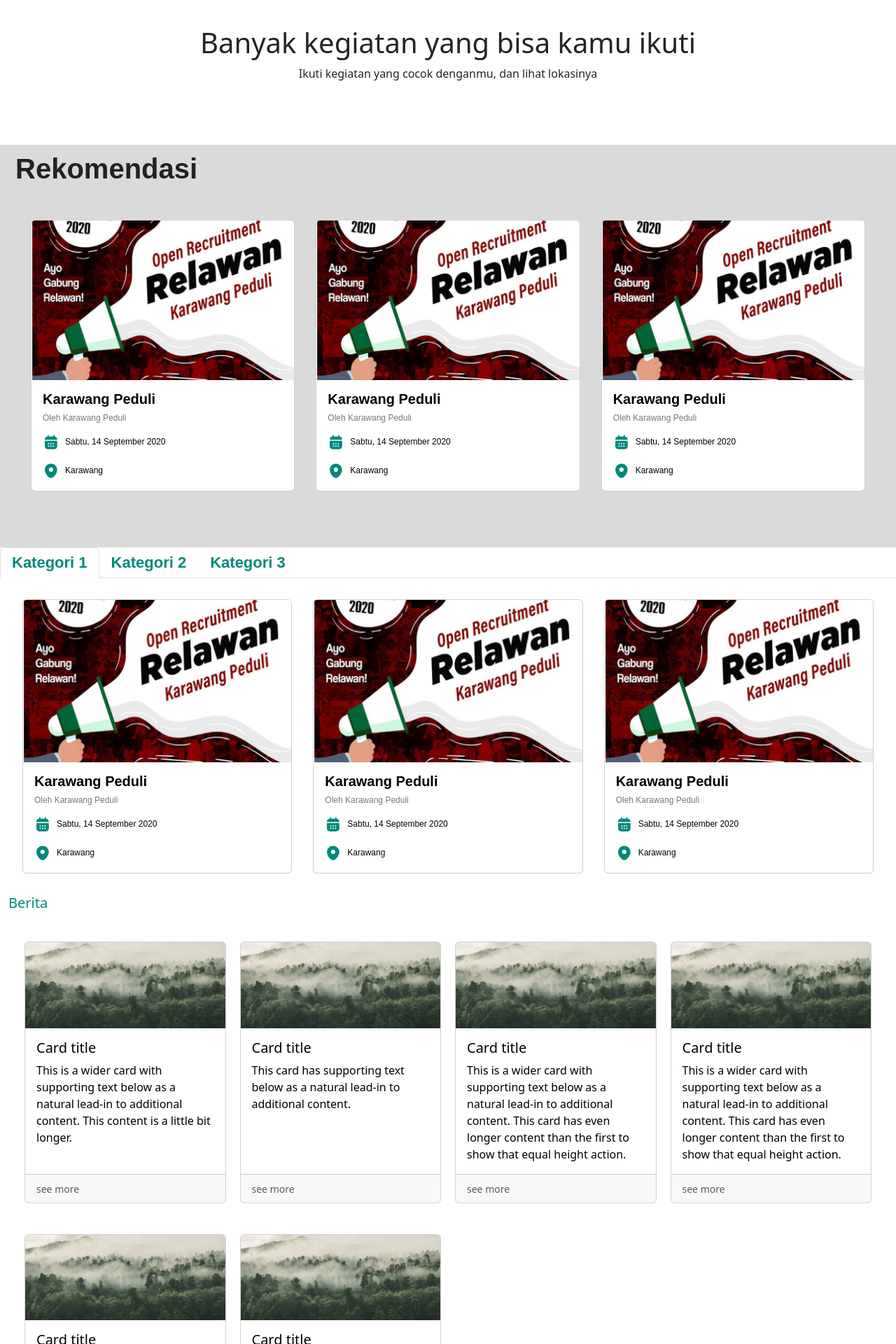
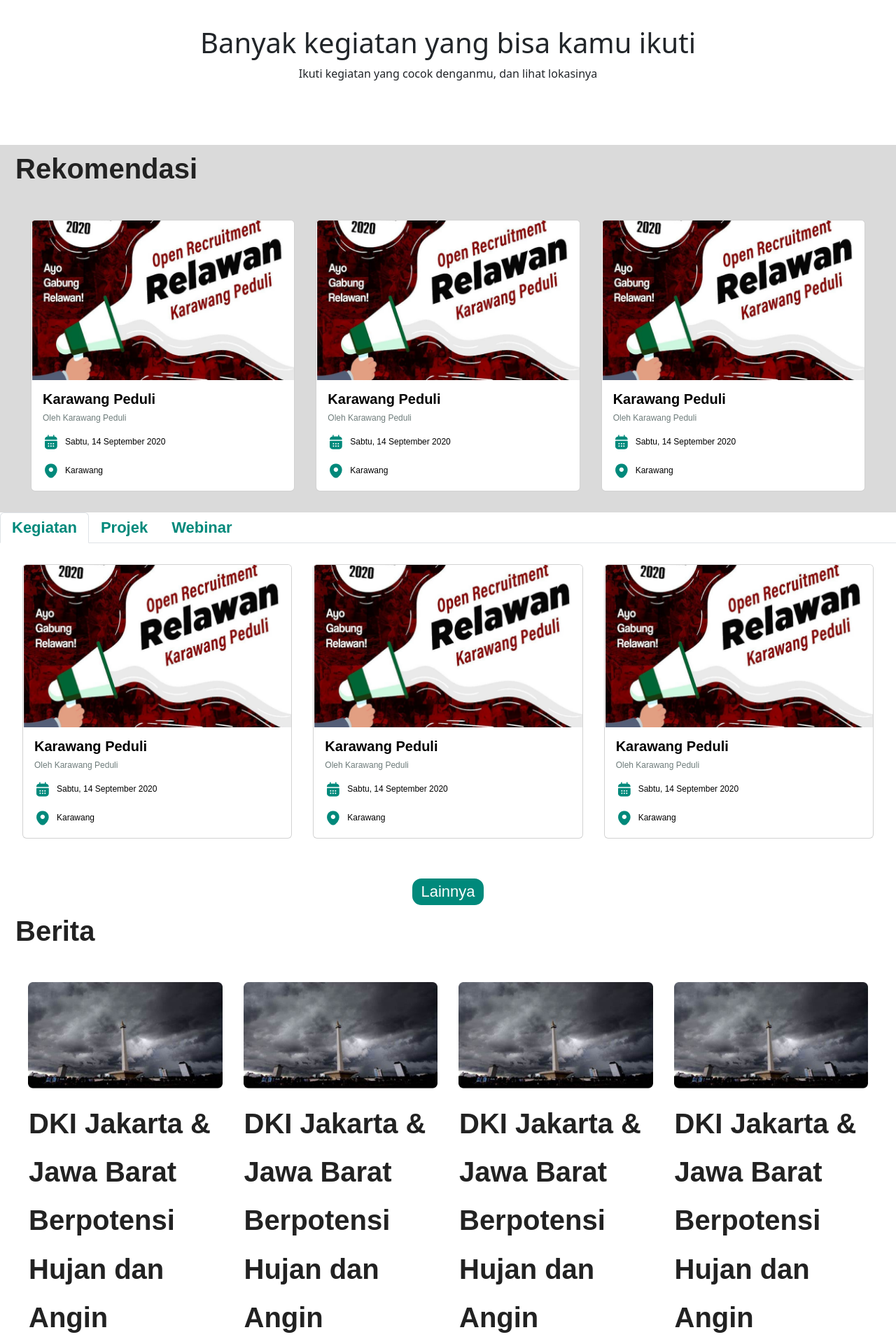
Before and after one commit to fadelalif/Klp.WEBPRO, a CodeIgniter app: page /database/index.php/Dashboard in a window 1280 px wide. Shown: the part 1040-2960 px from the top of the page at 70% size. Run offline with CodeIgniter, Linux system fonts and the light colour scheme.

Commit message:
penyelesaian halaman dashboard login

```diff
--- /dev/null
+++ b/Klp.WebProCi/application/views/cardBerita.php
@@ -0,0 +1,10 @@
+<div class="col" style="padding: 5px 15px;">
+    <a href="<?= base_url() ?>link/menuju_halaman_tujuan" style="text-decoration: none;">
+        <div class="card cardBer" style="border: none;">
+            <img class="card-img-top" src="<?= base_url() ?>assets/img/hujan jakarta.png" alt="Card image cap">
+            <div class="card-body cB">
+                <h5 class="card-title cBH">DKI Jakarta & Jawa Barat Berpotensi Hujan dan Angin Kencang </h5>
+            </div>
+        </div>
+    </a>
+</div>
--- a/Klp.WebProCi/application/views/navLogin.php
+++ b/Klp.WebProCi/application/views/navLogin.php
@@ -22,29 +22,26 @@
           <li class="nav-item mx-4">
             <a class="nav-link active" aria-current="page" href="#">Utama</a>
           </li>
-          <li class="nav-item mx-4">
-          <li class="nav-item dropdown">
+          <li class="nav-item dropdown mx-4">
             <a class="nav-link dropdown-toggle" href="#" role="button" data-bs-toggle="dropdown" aria-expanded="false">
               Tentang
             </a>
             <ul class="dropdown-menu navDropdownMenuLink" style="background-color: #00897b">
-              <li><a id="navDropdownMenuLink" class="dropdown-item  " href="#">Action</a></li>
-              <li><a class="dropdown-item" href="#">Another action</a></li>
-              <li><a class="dropdown-item" href="#">Something else here</a></li>
+              <li><a id="navDropdownMenuLink" class="dropdown-item  " href="#">Tentang Relawanin</a></li>
+              <li><a class="dropdown-item" href="#">Visi dan Misi</a></li>
+              <li><a class="dropdown-item" href="#">Hubungi Kami</a></li>
+              <li><a class="dropdown-item" href="#">Donasi</a></li>
             </ul>
           </li>
-          </li>
-          <li class="nav-item mx-4">
-          <li class="nav-item dropdown">
+          <li class="nav-item dropdown mx-4">
             <a class="nav-link dropdown-toggle" href="#" role="button" data-bs-toggle="dropdown" aria-expanded="false">
               Fitur
             </a>
             <ul class="dropdown-menu navDropdownMenuLink" style="background-color: #00897b">
-              <li><a id="navDropdownMenuLink" class="dropdown-item  " href="#">Action</a></li>
-              <li><a class="dropdown-item" href="#">Another action</a></li>
-              <li><a class="dropdown-item" href="#">Something else here</a></li>
+              <li><a id="navDropdownMenuLink" class="dropdown-item  " href="#">Cari Kegiatan</a></li>
+              <li><a class="dropdown-item" href="#">Mengadakan Kegiatan</a></li>
+              <li><a class="dropdown-item" href="#">Panduan</a></li>
             </ul>
-          </li>
           </li>
           <li class="nav-item mx-4">
             <a class="nav-link" href="#">Berita</a>
--- a/Klp.WebProCi/application/views/page/relawan.php
+++ b/Klp.WebProCi/application/views/page/relawan.php
@@ -11,6 +11,8 @@
   <link rel="stylesheet" href="https://cdn.jsdelivr.net/npm/bootstrap@4.6.2/dist/css/bootstrap.min.css">
   <link rel="stylesheet" href="<?= base_url() ?>assets/css/styleDashboard.css">
   <link rel="stylesheet" href="<?= base_url() ?>assets/css/styleCardKegiatan.css">
+  <link rel="stylesheet" href="<?= base_url() ?>assets/css/styleCardBerita.css">
+
 </head>
 
 <body>
@@ -126,23 +128,19 @@
       </div>
     </div>
   </section>
-  <section id="cardKegiatan">
-    <div class="container-fluid" style="background-color: #DADADA">
-      <div class="row" style="padding: 25px;">
-      <div class="col-md-12"></div>
-      </div>
-    </div>
-  </section>
   <section id="cardKat">
     <ul class="nav nav-tabs" id="myTabs">
       <li class="nav-item">
-      <a class="nav-link active" id="card1-tab" data-bs-toggle="tab" href="#card1" role="tab" aria-controls="card1" aria-selected="true" style="color: #00897b;">Kategori 1</a>
+        <a class="nav-link active" id="card1-tab" data-bs-toggle="tab" href="#card1" role="tab" aria-controls="card1"
+          aria-selected="true" style="color: #00897b;">Kegiatan</a>
       </li>
       <li class="nav-item">
-      <a class="nav-link" id="card2-tab" data-bs-toggle="tab" href="#card2" role="tab" aria-controls="card2" aria-selected="false" style="color: #00897b;">Kategori 2</a>
+        <a class="nav-link" id="card2-tab" data-bs-toggle="tab" href="#card2" role="tab" aria-controls="card2"
+          aria-selected="false" style="color: #00897b;">Projek</a>
       </li>
       <li class="nav-item">
-      <a class="nav-link" id="card3-tab" data-bs-toggle="tab" href="#card3" role="tab" aria-controls="card3" aria-selected="false" style="color: #00897b;">Kategori 3</a>
+        <a class="nav-link" id="card3-tab" data-bs-toggle="tab" href="#card3" role="tab" aria-controls="card3"
+          aria-selected="false" style="color: #00897b;">Webinar</a>
       </li>
     </ul>
 
@@ -169,94 +167,20 @@
         </div>
       </div>
     </div>
-
+    <div class="mt-4" style="text-align: center">
+      <a href="<?= base_url() ?>index.php/Dashboard" class="btn LainnyaBut">Lainnya</a>
+    </div>
   </section>
 
   <!-- news -->
-  <section>
+  <section id="cardBerita">
     <div class="container-fluid">
-      <h5 style="color:#00897b;">Berita</h5>
+      <h5 style="padding-left:10px;">Berita</h5>
       <div class="row row-cols-1 row-cols-md-4 g-4" style="padding: 25px;">
-        <div class="col" style="padding: 10px;">
-          <div class="card h-100">
-            <img class="card-img-top" src="<?= base_url() ?>assets/img/hutan.png" alt="Card image cap">
-            <div class="card-body">
-              <h5 class="card-title" style="color:#000;">Card title</h5>
-              <p class="card-text" style="color:#000;">This is a wider card with supporting text below as a natural
-                lead-in to additional content. This content is a little bit longer.</p>
-            </div>
-            <div class="card-footer">
-              <small class="text-muted">see more</small>
-            </div>
-          </div>
-        </div>
-        <div class="col" style="padding: 10px;">
-          <div class="card h-100">
-            <img class="card-img-top" src="<?= base_url() ?>assets/img/hutan.png" alt="Card image cap">
-            <div class="card-body">
-              <h5 class="card-title" style="color:#000;">Card title</h5>
-              <p class="card-text" style="color:#000;">This card has supporting text below as a natural lead-in to
-                additional content.</p>
-            </div>
-            <div class="card-footer">
-              <small class="text-muted">see more</small>
-            </div>
-          </div>
-        </div>
-        <div class="col" style="padding: 10px;">
-          <div class="card h-100">
-            <img class="card-img-top" src="<?= base_url() ?>assets/img/hutan.png" alt="Card image cap">
-            <div class="card-body">
-              <h5 class="card-title" style="color:#000;">Card title</h5>
-              <p class="card-text" style="color:#000;">This is a wider card with supporting text below as a natural
-                lead-in to additional content. This card has even longer content than the first to show that equal
-                height action.</p>
-            </div>
-            <div class="card-footer">
-              <small class="text-muted">see more</small>
-            </div>
-          </div>
-        </div>
-        <div class="col" style="padding: 10px;">
-          <div class="card h-100">
-            <img class="card-img-top" src="<?= base_url() ?>assets/img/hutan.png" alt="Card image cap">
-            <div class="card-body">
-              <h5 class="card-title" style="color:#000;">Card title</h5>
-              <p class="card-text" style="color:#000;">This is a wider card with supporting text below as a natural
-                lead-in to additional content. This card has even longer content than the first to show that equal
-                height action.</p>
-            </div>
-            <div class="card-footer">
-              <small class="text-muted">see more</small>
-            </div>
-          </div>
-        </div>
-        <div class="col" style="padding: 10px;">
-          <div class="card h-100">
-            <img class="card-img-top" src="<?= base_url() ?>assets/img/hutan.png" alt="Card image cap">
-            <div class="card-body">
-              <h5 class="card-title" style="color:#000;">Card title</h5>
-              <p class="card-text" style="color:#000;">This card has supporting text below as a natural lead-in to
-                additional content.</p>
-            </div>
-            <div class="card-footer">
-              <small class="text-muted">see more</small>
-            </div>
-          </div>
-        </div>
-        <div class="col" style="padding: 10px;">
-          <div class="card h-100">
-            <img class="card-img-top" src="<?= base_url() ?>assets/img/hutan.png" alt="Card image cap">
-            <div class="card-body">
-              <h5 class="card-title" style="color:#000;">Card title</h5>
-              <p class="card-text" style="color:#000;">This card has supporting text below as a natural lead-in to
-                additional content.</p>
-            </div>
-            <div class="card-footer">
-              <small class="text-muted">see more</small>
-            </div>
-          </div>
-        </div>
+        <?php include 'application/views/cardBerita.php'; ?>
+        <?php include 'application/views/cardBerita.php'; ?>
+        <?php include 'application/views/cardBerita.php'; ?>
+        <?php include 'application/views/cardBerita.php'; ?>
       </div>
     </div>
   </section>
--- /dev/null
+++ b/Klp.WebProCi/assets/css/styleCardBerita.css
@@ -0,0 +1,10 @@
+.cBH {
+	color: #000;
+	font-family: Arial, Helvetica, sans-serif;
+	font-size: 18px;
+	font-style: normal;
+	font-weight: 500;
+	line-height: 24px; /* 133.333% */
+	letter-spacing: -0.011px;
+    margin-left: -15px;
+}
--- a/Klp.WebProCi/assets/css/styledashboard.css
+++ b/Klp.WebProCi/assets/css/styledashboard.css
@@ -66,7 +66,7 @@
 	line-height: 173.523%; /* 41.645px */
 }
 
-#cardKegiatan h5 {
+#cardKegiatan h5, #cardBerita h5 {
 	color: #222;
 	font-family: Arial;
 	font-size: 40px;
```
Also changed, not shown: Klp.WebProCi/application/views/nav.php (+9 -11 lines), Klp.WebProCi/assets/img/hujan jakarta.png (added). Lines whose indentation alone changed are shown as unchanged.
